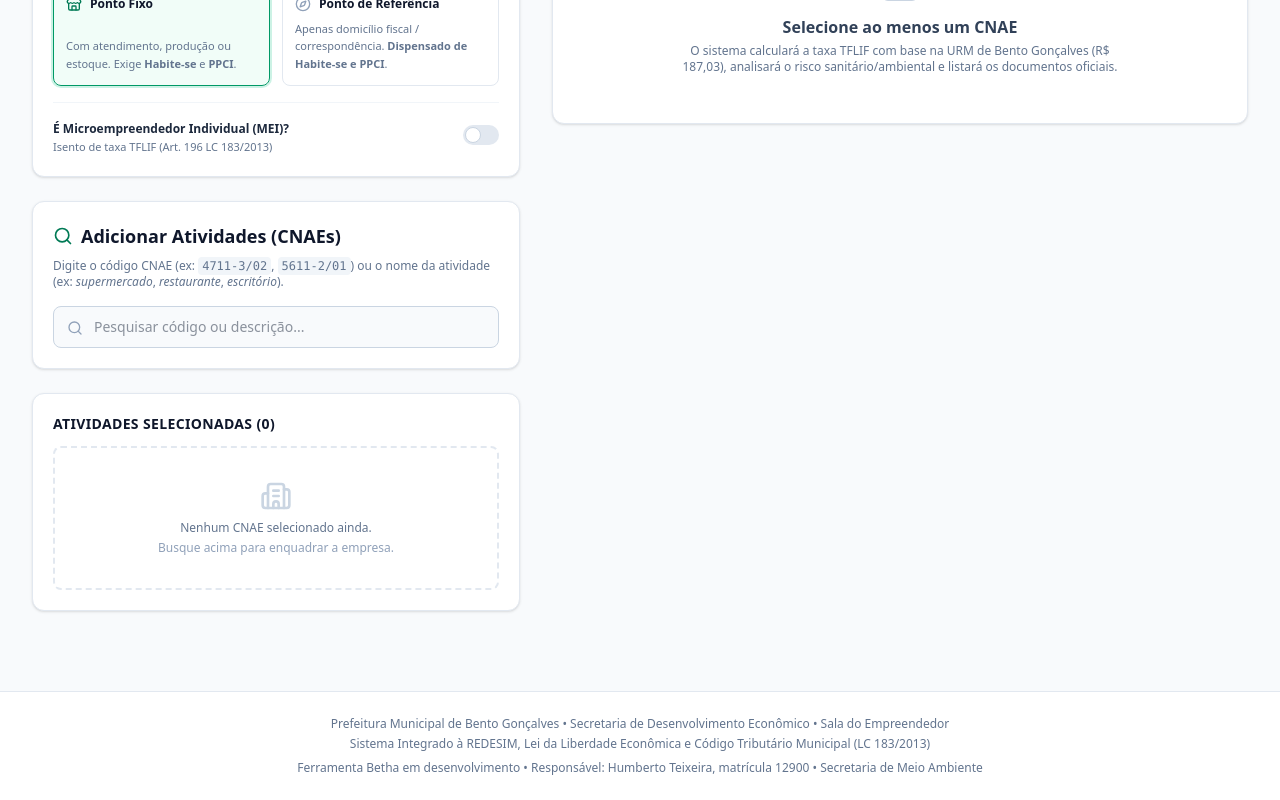
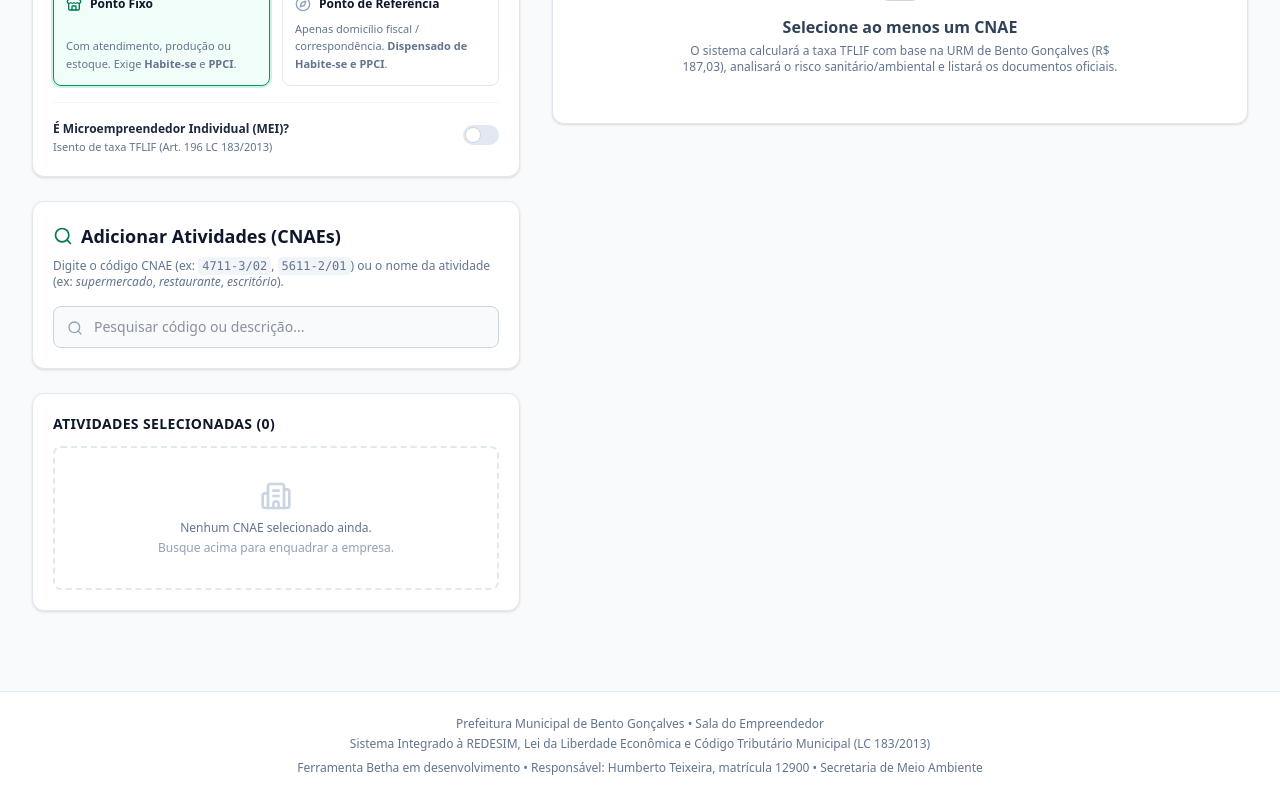
Before and after one commit to hateixeira/consulta-cnae, a React (Vite) app: page / in a window 1280 px wide. Shown: the part 421-1221 px from the top of the page. Built offline with nearby package versions, Linux system fonts and the light colour scheme.

Commit message:
fix(site): remover referencia a Secretaria de Desenvolvimento Economico

```diff
--- a/src/App.jsx
+++ b/src/App.jsx
@@ -709,7 +709,7 @@ export default function App() {
 
       {/* Footer */}
       <footer className="mt-12 bg-white border-t border-slate-200 py-6 text-center text-xs text-slate-500 print:hidden">
-        <p>Prefeitura Municipal de Bento Gonçalves • Secretaria de Desenvolvimento Econômico • Sala do Empreendedor</p>
+        <p>Prefeitura Municipal de Bento Gonçalves • Sala do Empreendedor</p>
         <p className="mt-1">Sistema Integrado à REDESIM, Lei da Liberdade Econômica e Código Tributário Municipal (LC 183/2013)</p><p className="mt-2">Ferramenta Betha em desenvolvimento • Responsável: Humberto Teixeira, matrícula 12900 • Secretaria de Meio Ambiente</p>
       </footer>
 
```
Also changed, not shown: 1 other file (tests, documents, lock files or other folders).
